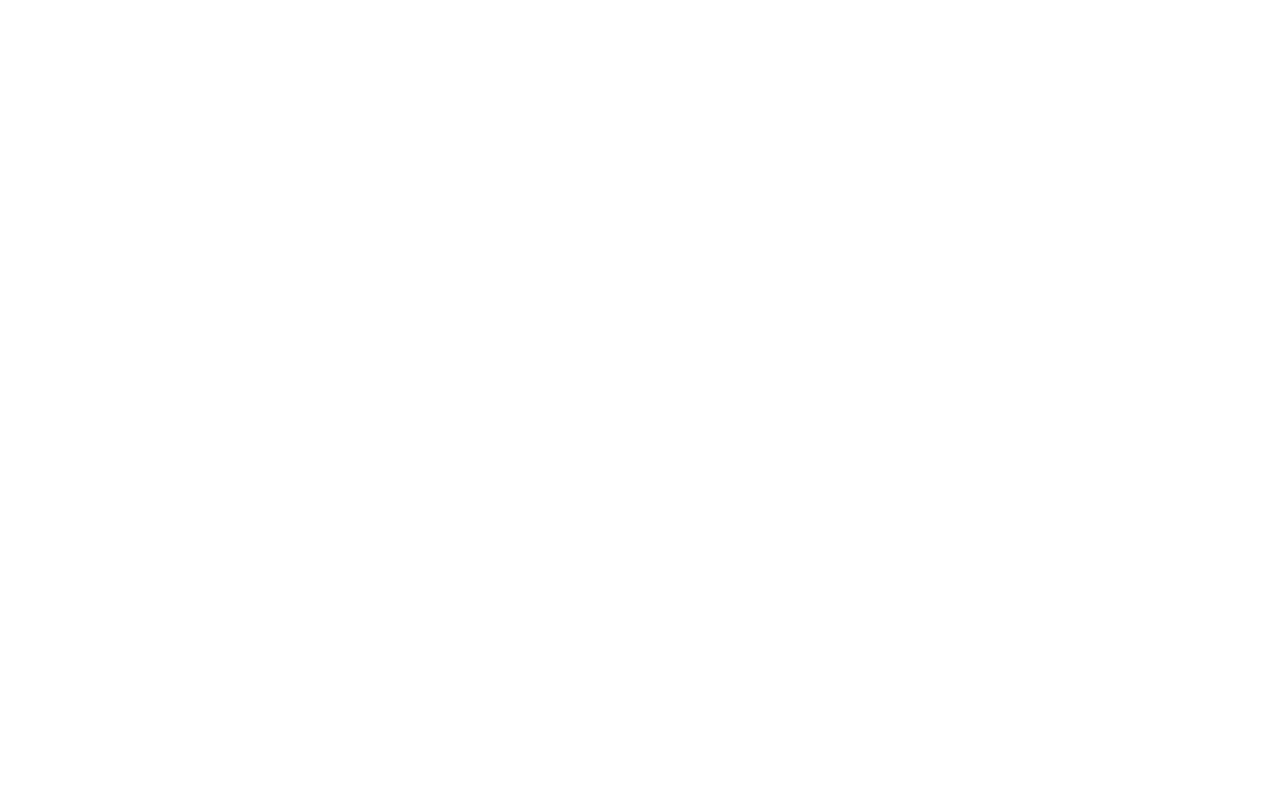
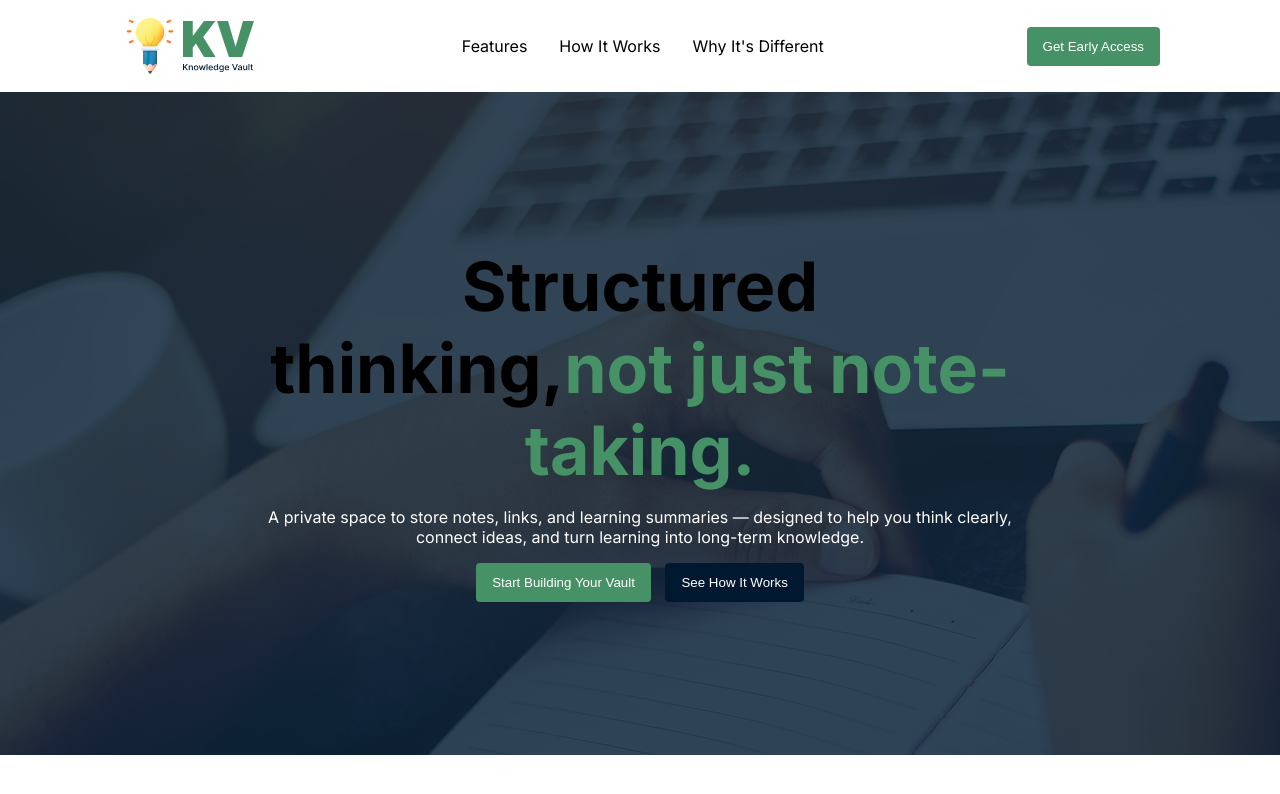
Before and after one commit to RohanJabed/KnowledgeVault, a plain HTML site: page index.html in a window 1280 px wide. Drawn offline with Linux system fonts and the light colour scheme.

Commit message:
completed nav, hero section

```diff
--- a/index.html
+++ b/index.html
@@ -6,14 +6,42 @@
     <meta name="viewport" content="width=device-width, initial-scale=1.0">
     <link rel="preconnect" href="https://fonts.googleapis.com">
     <link rel="preconnect" href="https://fonts.gstatic.com" crossorigin>
-    <link href="https://fonts.googleapis.com/css2?family=Inter:ital,opsz,wght@0,14..32,100..900;1,14..32,100..900&family=Open+Sans:ital,wght@0,300..800;1,300..800&display=swap"
+    <link
+        href="https://fonts.googleapis.com/css2?family=Inter:ital,opsz,wght@0,14..32,100..900;1,14..32,100..900&family=Open+Sans:ital,wght@0,300..800;1,300..800&display=swap"
         rel="stylesheet">
     <title>KnowledgeVault</title>
     <link rel="stylesheet" href="styles.css">
 
 </head>
 
-<body>
+<body class="inter">
+  <header>
+         <nav class="nav-container">
+        <img src="assets/logo-navbar.png" alt="">
+        <ul>
+            <li><a href="">Features</a></li>
+            <li><a href="">How It Works</a></li>
+            <li><a href="">Why It's Different</a></li>
+        </ul>
+        <button class="btn">Get Early Access</button>
+    </nav>
+    <main class="main-container">
+        <div class="main-content">
+            <h1>Structured thinking,<span>not just note-taking.</span></h1>
+            <p>A private space to store notes, links, and learning summaries — designed to
+                help you think clearly, connect ideas, and turn learning into long-term knowledge.</p>
+
+                <button class="btn">Start Building Your Vault</button>
+                <button class="btnn">See How It Works</button>
+        </div>
+    </main>
+
+ </header>
+ <section class="structure">
+    <div >
+
+    </div>
+ </section>
 
 </body>
 
--- a/styles.css
+++ b/styles.css
@@ -0,0 +1,78 @@
+* {
+    margin: 0;
+    padding: 0;
+    box-sizing: border-box;
+}
+
+.inter {
+    font-family: "Inter", sans-serif;
+    font-optical-sizing: auto;
+}
+
+.nav-container {
+    display: flex;
+    justify-content: space-between;
+    align-items: center;
+    background-color: #FFFFFF;
+    padding: 16px 120px 16px 120px;
+
+}
+
+.nav-container ul {
+    display: flex;
+    list-style: none;
+    gap: 32px;
+
+}
+
+.nav-container a {
+    text-decoration: none;
+    color: #000000;
+}
+
+.btn {
+    background-color: #469165;
+    color: #FFFFFF;
+    border: none;
+    padding: 12px 16px 12px 16px;
+    border-radius: 4px;
+}
+
+.main-container {
+    background-image: url("assets/hero-bg.png");
+    background-repeat: no-repeat;
+    height: 663px;
+    display: flex;
+    justify-content: center;
+    align-items: center;
+    gap: 40px;
+}
+
+.main-content {
+    width: 1360px;
+    text-align: center;
+}
+
+.main-content h1 {
+    width: 772px;
+    font-size: 68px;
+    margin: 0 auto;
+    padding-bottom: 16px;
+}
+span{
+    color: #469165;
+}
+.main-content p{
+    width: 772px;
+    margin: 0 auto;
+    padding-bottom: 16px;
+    color: #FFFFFF;
+}
+.btnn{
+    color: #FFFFFF;
+    background-color: #001931;
+    border: none;
+    padding: 12px 16px 12px 16px;
+    border-radius: 4px;
+    margin-left: 10px;
+}
```
